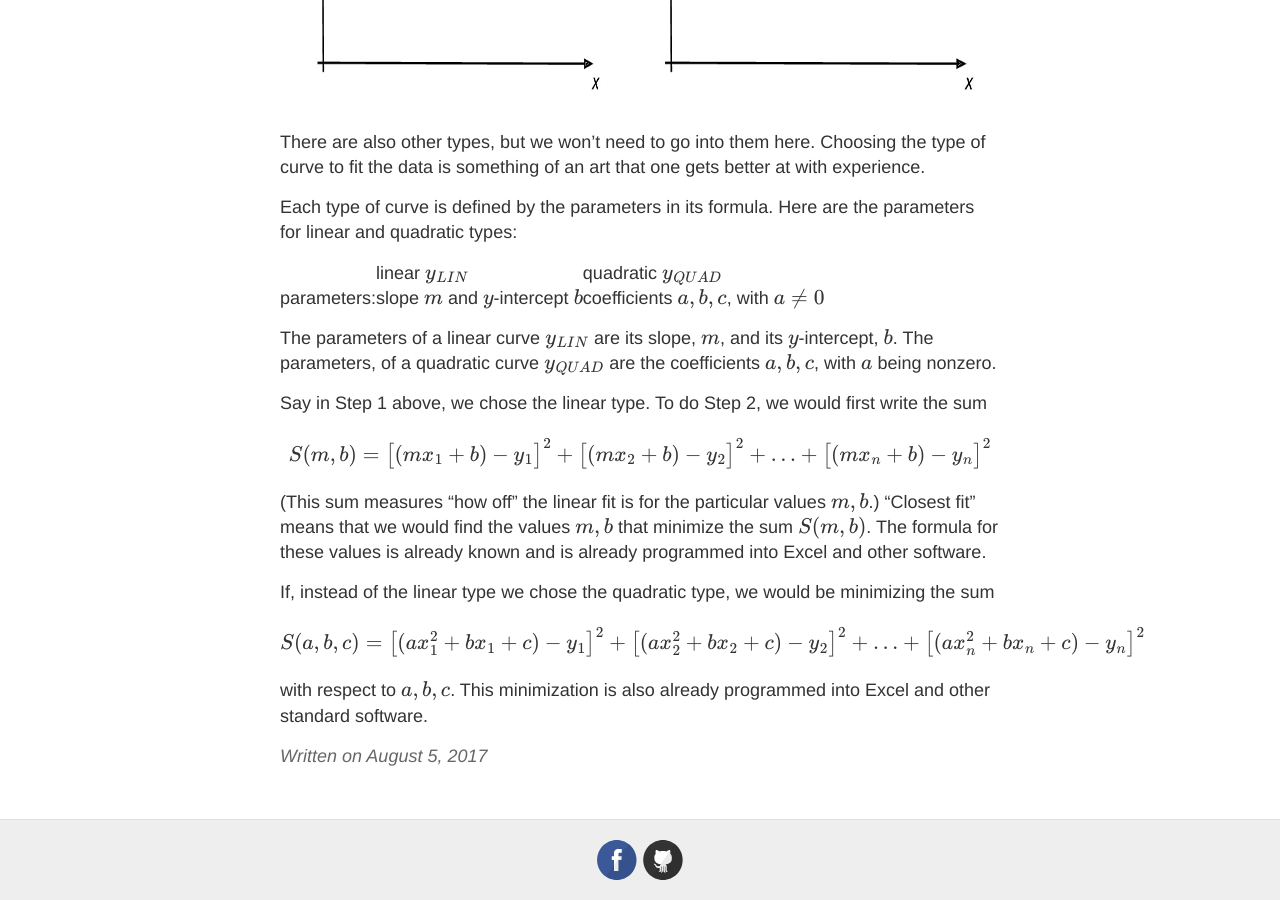
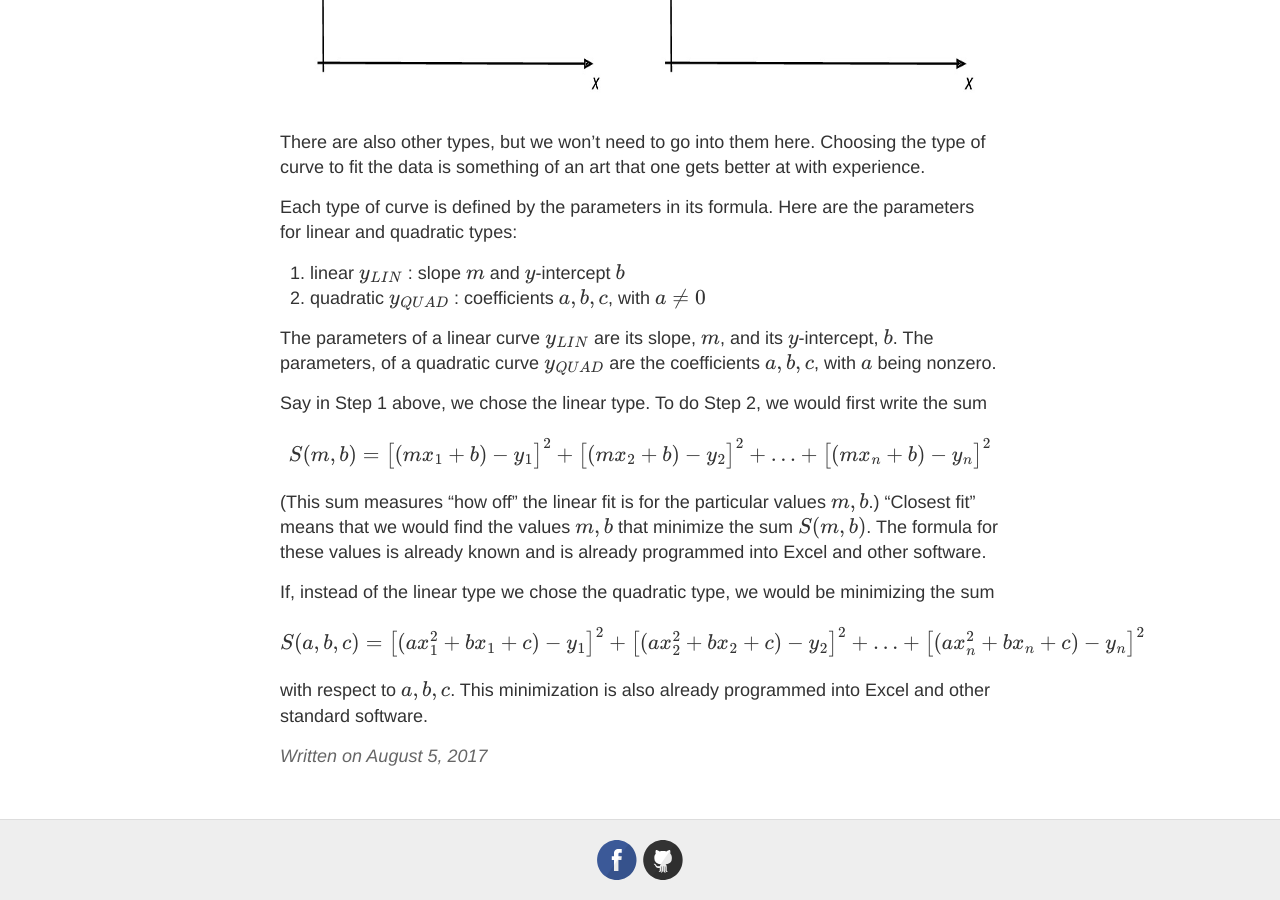
Before and after one commit to datacompass/datacompass.github.io, a Jekyll site: the page built from _posts/2017-8-5-Regression.md, in a window 1280 px wide and 900 px high, scrolled down 1134 px. Built offline with Jekyll 4.4.1, drawn with Linux system fonts in a browser that asks for light colours; formulas are drawn with MathJax 3.

Commit message:
Update 2017-8-5-Regression.md

```diff
--- a/_posts/2017-8-5-Regression.md
+++ b/_posts/2017-8-5-Regression.md
@@ -31,9 +31,13 @@ There are also other types, but we won't need to go into them here.  Choosing th
 
 Each type of curve is defined by the parameters in its formula.  Here are the parameters for linear and quadratic types:
 
-||linear $y_{LIN}$ |quadratic $y_{QUAD}$|
-|parameters:| slope $m$ and $y$-intercept $b$ | coefficients $a, b, c$, with $a \neq 0$|
+<ol>
 
+<li> linear $y_{LIN}$ : slope $m$ and $y$-intercept $b$</li>
+
+<li> quadratic $y_{QUAD}$ : coefficients $a, b, c$, with $a \neq 0$ </li>
+
+</ol>
 
 The parameters of a linear curve $y_{LIN}$ are its slope, $m$, and its $y$-intercept, $b$.  The parameters, of a quadratic curve $y_{QUAD}$ are the coefficients $a, b, c$, with $a$ being nonzero.
 
```
